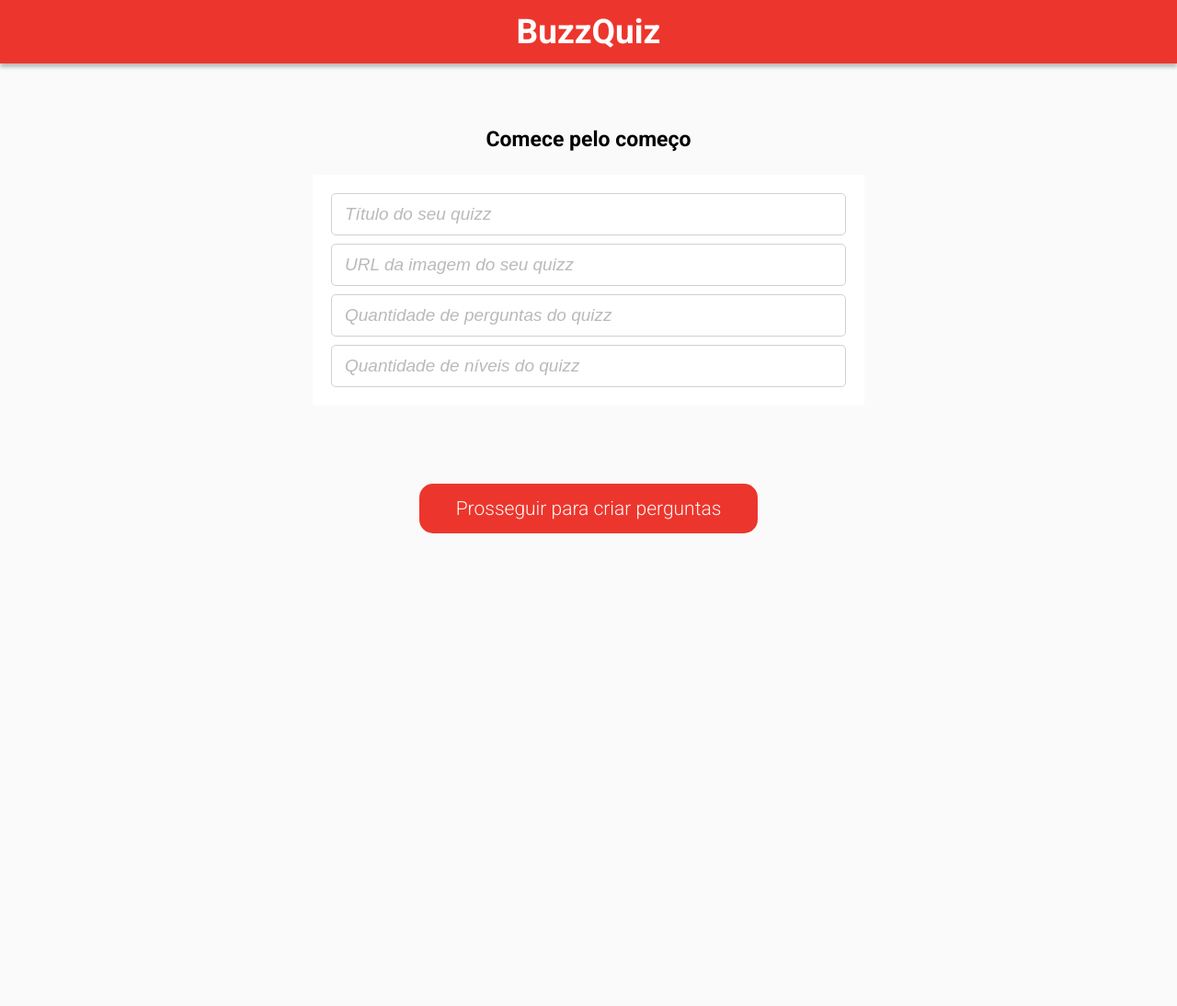
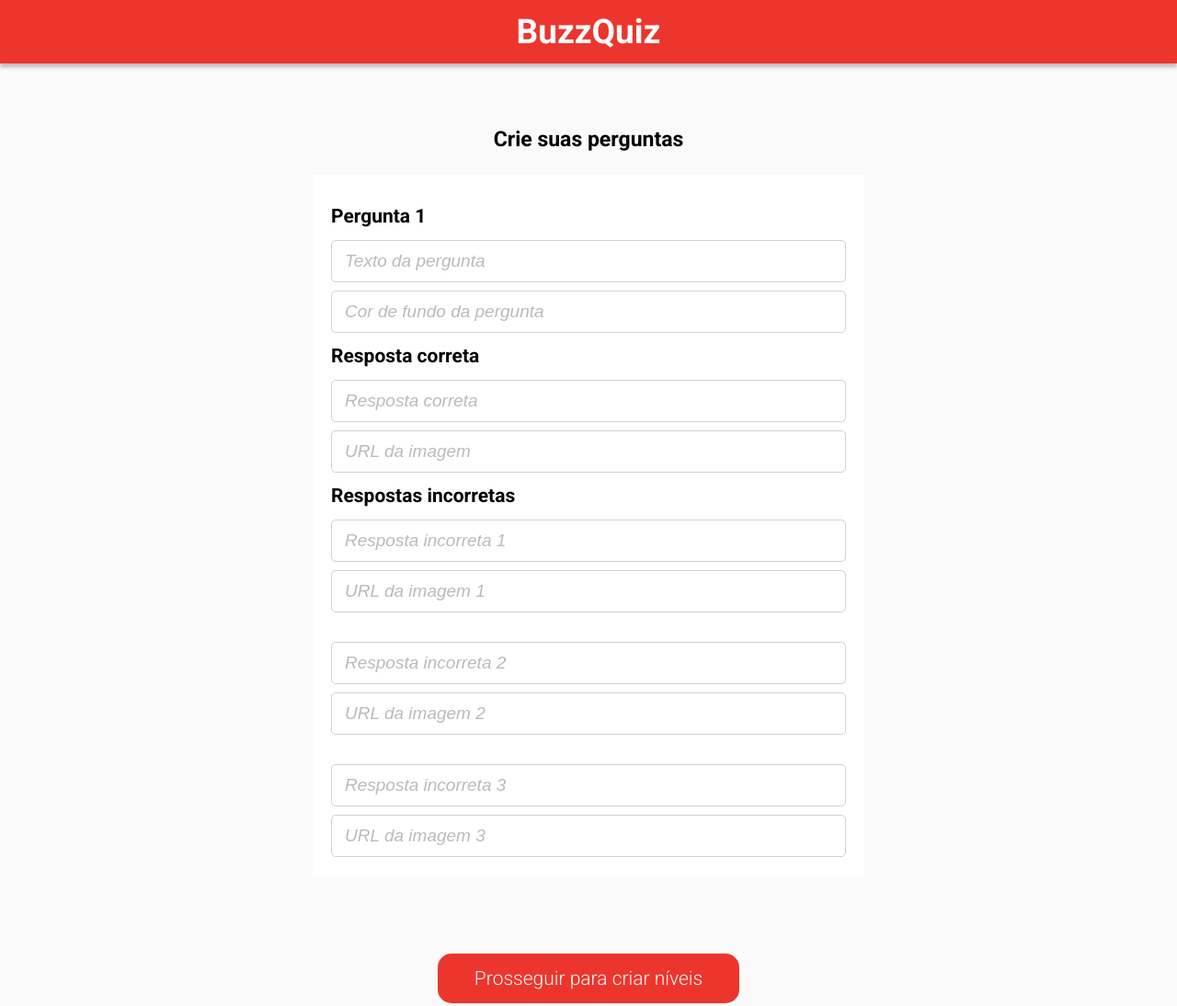
Before and after one commit to rodrigovf2102/BuzzQuizz, a plain HTML site: page index.html in a window 1280 px wide. Shown: the whole page at 92% size. Before the commit the page ends 800 px from the top, so only its background shows below. Drawn offline with Linux system fonts and the light colour scheme.

Commit message:
Perg-Quizz

```diff
--- a/estilosNovoQuiz.css
+++ b/estilosNovoQuiz.css
@@ -38,6 +38,13 @@ body {
     gap: 9px;
 }
 
+.Container h1 {
+    font-size: 21px;
+    margin: 15px 0;
+    font-weight: 700;
+    font-family: 'Roboto', sans-serif;
+}
+
 .setup input {
     height: 46px;
     font-size: 19px;
--- a/index.html
+++ b/index.html
@@ -15,7 +15,7 @@
 <body>
     <header class="topo">BuzzQuiz</header>
 
-    <div class="CriarQuizz Info">
+    <div class="CriarQuizz Info hidden">
         <span>Comece pelo começo</span>
 
         <div class="Container">
@@ -28,6 +28,46 @@
         </div>
 
         <button class="botao-criar">Prosseguir para criar perguntas</button>
+
+    </div>
+
+    <div class="CriarQuizz Perg-Quizz">
+        <span>Crie suas perguntas</span>
+
+        <div class="Container">
+
+            <h1>Pergunta 1</h1>
+            <div class="setup perguntas">
+                <input type="text" required minlength="20" maxlength="65" placeholder="Texto da pergunta">
+                <input type="text" required maxlength="7" pattern="^#+([a-fA-F0-9]{6}|[a-fA-F0-9]{3})$" placeholder="Cor de fundo da pergunta">
+            </div>
+
+            <h1>Resposta correta</h1>
+            <div class="setup perguntas">
+                <input type="text" required minlength="1" placeholder="Resposta correta">
+                <input type="url" required placeholder="URL da imagem">
+            </div>
+
+            <h1>Respostas incorretas</h1>
+            <div class="setup perguntas">
+                <input type="text" required minlength="1" placeholder="Resposta incorreta 1">
+                <input type="url" placeholder="URL da imagem 1">
+            </div>
+            <br>
+            <br>
+            <div class="setup perguntas">
+                <input type="text" required minlength="1" placeholder="Resposta incorreta 2">
+                <input type="url" placeholder="URL da imagem 2">
+            </div>
+            <br>
+            <br>
+            <div class="setup perguntas">
+                <input type="text" required minlength="1" placeholder="Resposta incorreta 3">
+                <input type="url" placeholder="URL da imagem 3">
+            </div>
+        </div>
+
+        <button class="botao-criar">Prosseguir para criar níveis</button>
 
     </div>
 
```
